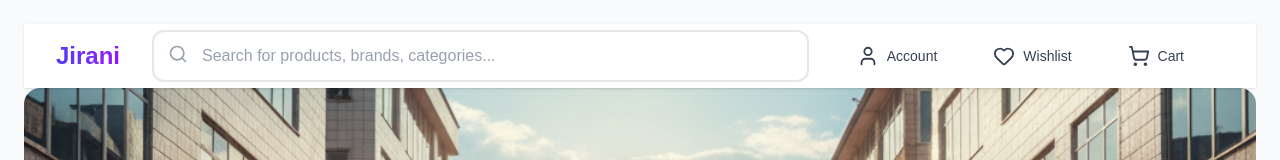
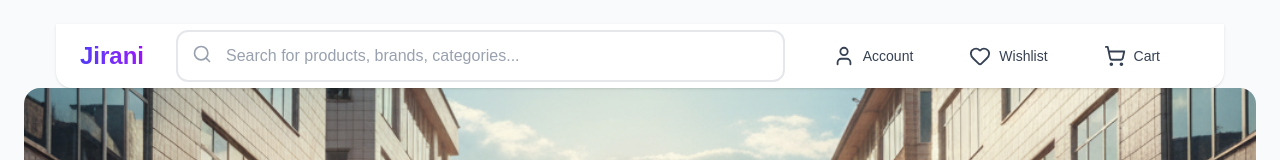
Before and after one commit to rukundowilson/ECF468161, a Next.js app in the folder jirani/: page / in a window 1280 px wide. Shown: the top 160 px of the page. Built offline with nearby package versions, Linux system fonts and the light colour scheme; no server answers.

Commit message:
Constrain navbar background to max-w-7xl container for consistency

```diff
--- a/jirani/src/app/page.tsx
+++ b/jirani/src/app/page.tsx
@@ -131,9 +131,10 @@ export default function EcommerceHomepage() {
   return (
     <div className="min-h-screen bg-gray-50">
       {/* Header */}
-      <header className={`bg-white shadow-sm sticky top-0 z-50 transition-transform duration-300 ${isScrollingDown ? '-translate-y-full' : 'translate-y-0'}`}>
+      <header className={`sticky top-0 z-50 transition-transform duration-300 ${isScrollingDown ? '-translate-y-full' : 'translate-y-0'}`}>
         <div className="max-w-7xl mx-auto px-4 sm:px-6 lg:px-8">
-          <div className="flex items-center justify-between h-16">
+          <div className="bg-white shadow-sm rounded-b-2xl">
+            <div className="flex items-center justify-between h-16 px-4 sm:px-6">
             {/* Logo */}
             <Link href="/" className="flex items-center group">
               <h1 className="text-xl md:text-2xl font-extrabold bg-gradient-to-r from-indigo-600 to-purple-600 bg-clip-text text-transparent group-hover:from-indigo-700 group-hover:to-purple-700 transition">
@@ -179,7 +180,7 @@ export default function EcommerceHomepage() {
           </div>
 
           {/* Mobile Search */}
-          <div className="md:hidden pb-4">
+          <div className="md:hidden pb-4 px-4 sm:px-6">
             <div className="relative">
               <input
                 type="text"
@@ -188,6 +189,7 @@ export default function EcommerceHomepage() {
               />
               <Search className="absolute left-4 top-3.5 text-gray-400" size={20} />
             </div>
+          </div>
           </div>
         </div>
       </header>
```
